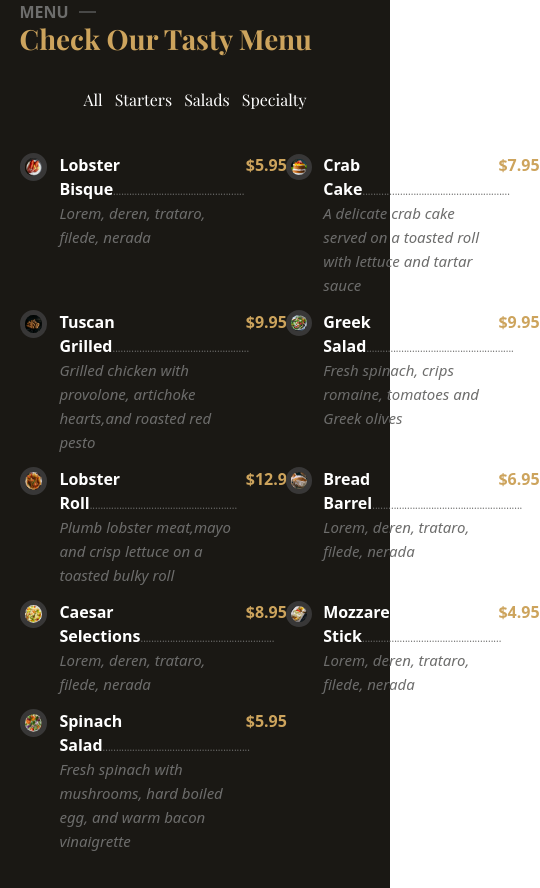
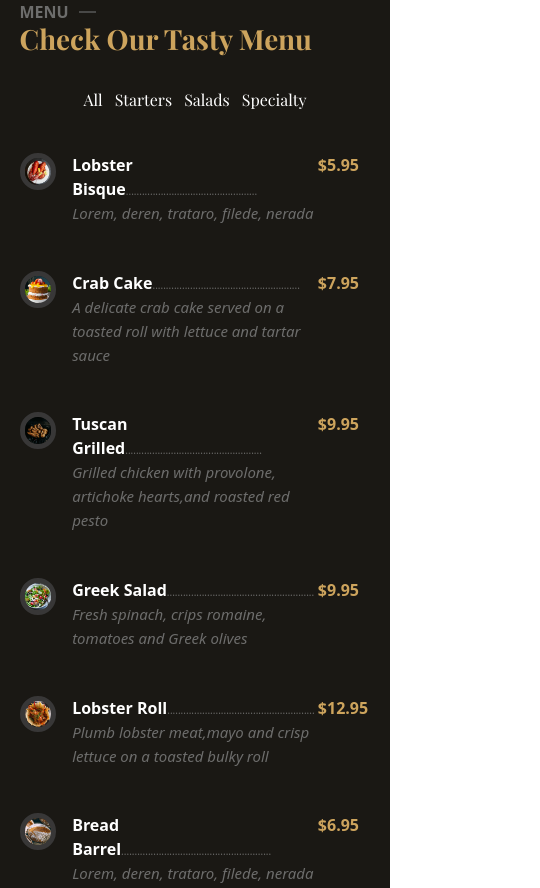
Before and after one commit to robindkns/ProjetCBienBon_HTML-CSS-Bootstrap, a website: page index.html in a window 390 px wide. Shown: the part 2717-3605 px from the top of the page, 540 px wide, since content can reach past the window. Drawn offline with nearby package versions, Linux system fonts and the light colour scheme; files whose address does not match are found by name; a web font is replaced by a local one.

Commit message:
Section menu responsive terminée HTML

```diff
--- a/public/src/sass/modules/_menu.sass
+++ b/public/src/sass/modules/_menu.sass
@@ -69,6 +69,8 @@
         height: 1250px
     .tab-pane
         display: none
+    .menuTable
+        grid-template-columns: auto
 
 @media (max-width: 767px)
     #space
@@ -76,3 +78,4 @@
         font-size: 10px
     .dish
         flex-wrap: nowrap
+        margin-bottom: 13%
```
Also changed, not shown: public/css/app.css, 1 other file.
